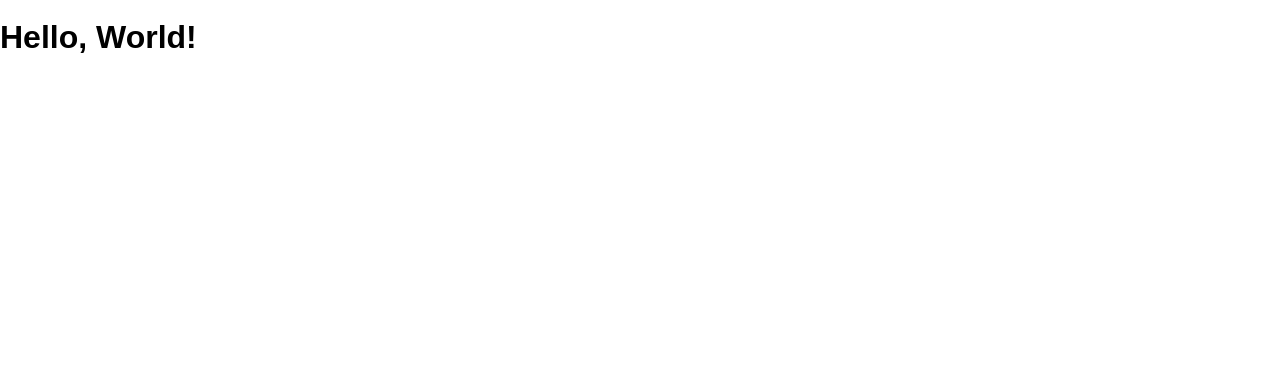
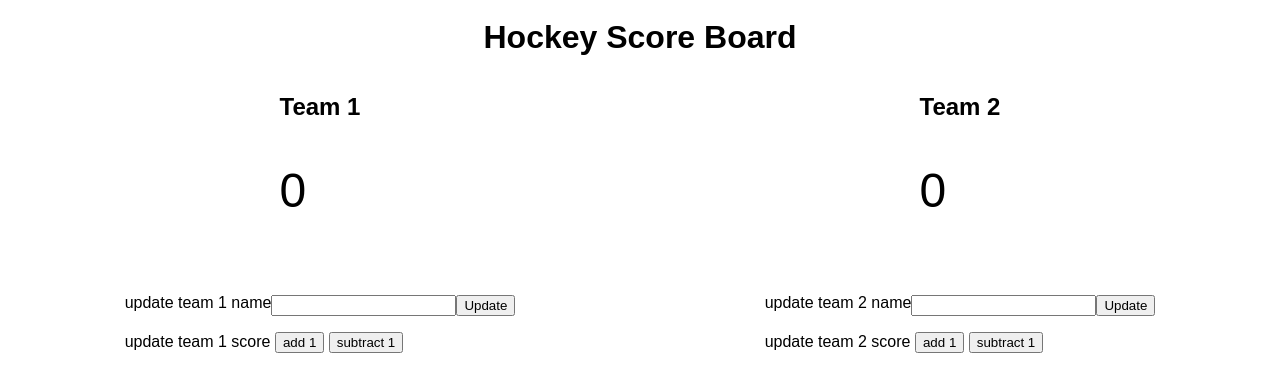
Before and after one commit to AllanHall/scoreboard, a website: page public/index.html in a window 1280 px wide. Drawn offline with Linux system fonts and the light colour scheme.

Commit message:
added +1 and -1 to both teams

```diff
--- a/public/index.html
+++ b/public/index.html
@@ -1,14 +1,50 @@
 <!DOCTYPE html>
 <html>
   <head lang="en">
-    <meta charset="UTF-8">
-    <meta name="viewport" content="width=device-width, initial-scale=1">
+    <meta charset="UTF-8" />
+    <meta name="viewport" content="width=device-width, initial-scale=1" />
     <title>Scoreboard</title>
-    <link rel="shortcut icon" href="/favicon.ico">
-    <link rel="stylesheet" href="/screen.css">
+    <link rel="shortcut icon" href="/favicon.ico" />
+    <link rel="stylesheet" href="/screen.css" />
   </head>
   <body>
-    <h1 class='hello-world'></h1>
+    <h1>Hockey Score Board</h1>
+    <section class="score-area">
+      <section class="team1">
+        <h2>Team 1</h2>
+        <p class="team1Score">0</p>
+      </section>
+      <section class="team2">
+        <h2>Team 2</h2>
+        <p class="team2Score">0</p>
+      </section>
+    </section>
+    <section class="update-score">
+      <section class="team1">
+        <section class="team-name">
+          update team 1 name
+          <input type="text" />
+          <button class="update-team-1-name">Update</button>
+        </section>
+        <section>
+          update team 1 score
+          <button class="team-1-add-1-button">add 1</button>
+          <button class="team-1-subtract-1-button">subtract 1</button>
+        </section>
+      </section>
+      <section class="team2">
+        <section class="team-name">
+          update team 2 name
+          <input type="text" />
+          <button>Update</button>
+        </section>
+        <section>
+          update team 2 score
+          <button class="team-2-add-1-button">add 1</button>
+          <button class="team-2-subtract-1-button">subtract 1</button>
+        </section>
+      </section>
+    </section>
     <script src="/main.js" charset="utf-8"></script>
   </body>
 </html>
--- a/public/main.js
+++ b/public/main.js
@@ -1,7 +1,41 @@
+let teamOneScore = 0
+let teamTwoScore = 0
+
 const main = () => {
-  if (document.querySelector('h1.hello-world')) {
-    document.querySelector('h1.hello-world').textContent = 'Hello, World!'
-  }
+  document.querySelector('.team1Score').textContent = teamOneScore
+  document.querySelector('.team2Score').textContent = teamTwoScore
+}
+
+const teamOneAddOne = () => {
+  teamOneScore += 1
+  document.querySelector('.team1Score').textContent = teamOneScore
+}
+
+const teamOneSubtractOne = () => {
+  teamOneScore -= 1
+  document.querySelector('.team1Score').textContent = teamOneScore
+}
+
+const teamTwoAddOne = () => {
+  teamTwoScore += 1
+  document.querySelector('.team2Score').textContent = teamTwoScore
+}
+
+const teamTwoSubtractOne = () => {
+  teamTwoScore -= 1
+  document.querySelector('.team2Score').textContent = teamTwoScore
 }
 
 document.addEventListener('DOMContentLoaded', main)
+document
+  .querySelector('.team-1-add-1-button')
+  .addEventListener('click', teamOneAddOne)
+document
+  .querySelector('.team-1-subtract-1-button')
+  .addEventListener('click', teamOneSubtractOne)
+document
+  .querySelector('.team-2-add-1-button')
+  .addEventListener('click', teamTwoAddOne)
+document
+  .querySelector('.team-2-subtract-1-button')
+  .addEventListener('click', teamTwoSubtractOne)
--- a/public/screen.css
+++ b/public/screen.css
@@ -10,3 +10,31 @@ body {
   margin: 0;
   min-height: 100%;
 }
+
+h1 {
+  text-align: center;
+}
+
+.score-area {
+  display: flex;
+  justify-content: space-around;
+}
+
+.score-area p {
+  font-size: 3rem;
+}
+
+.update-score {
+  display: flex;
+  flex-direction: row;
+  justify-content: space-around;
+}
+
+.update-score .team-name {
+  display: flex;
+  flex-direction: row;
+}
+
+.update-score section {
+  margin: 1rem;
+}
```
